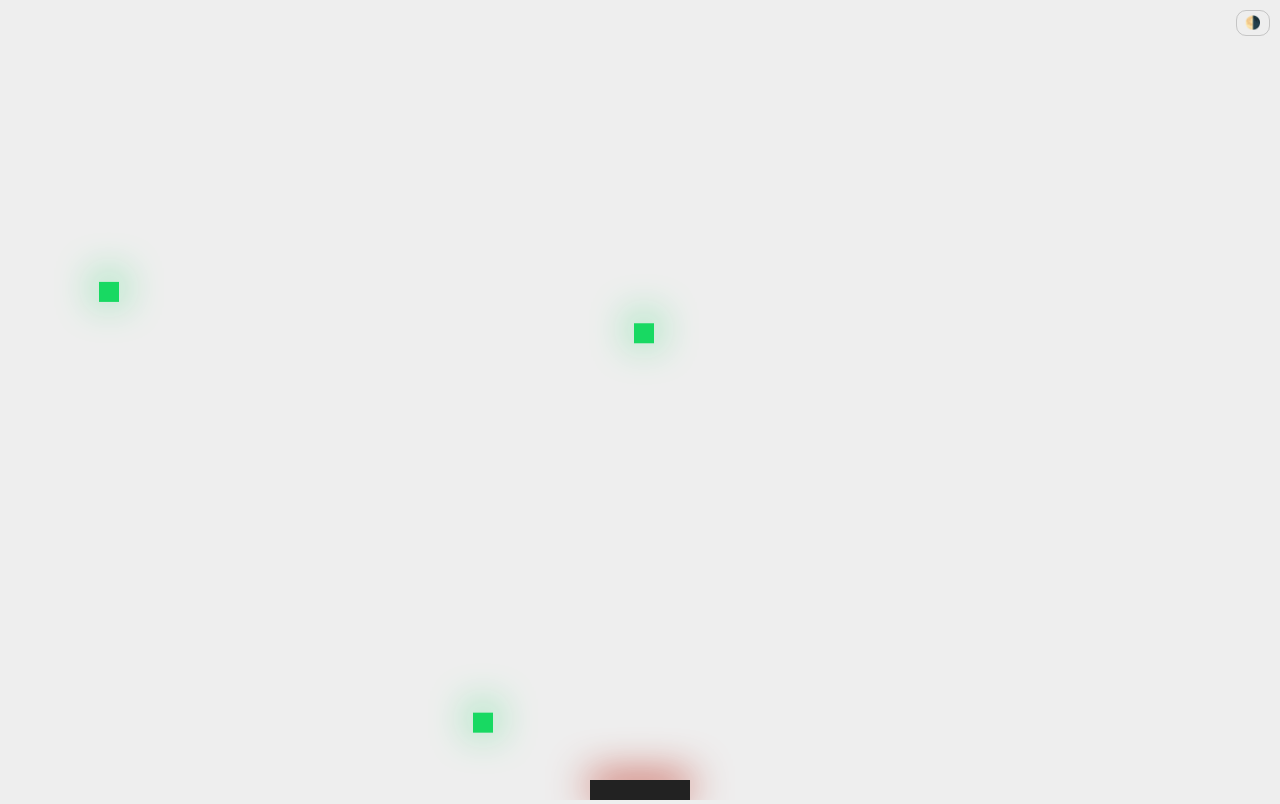
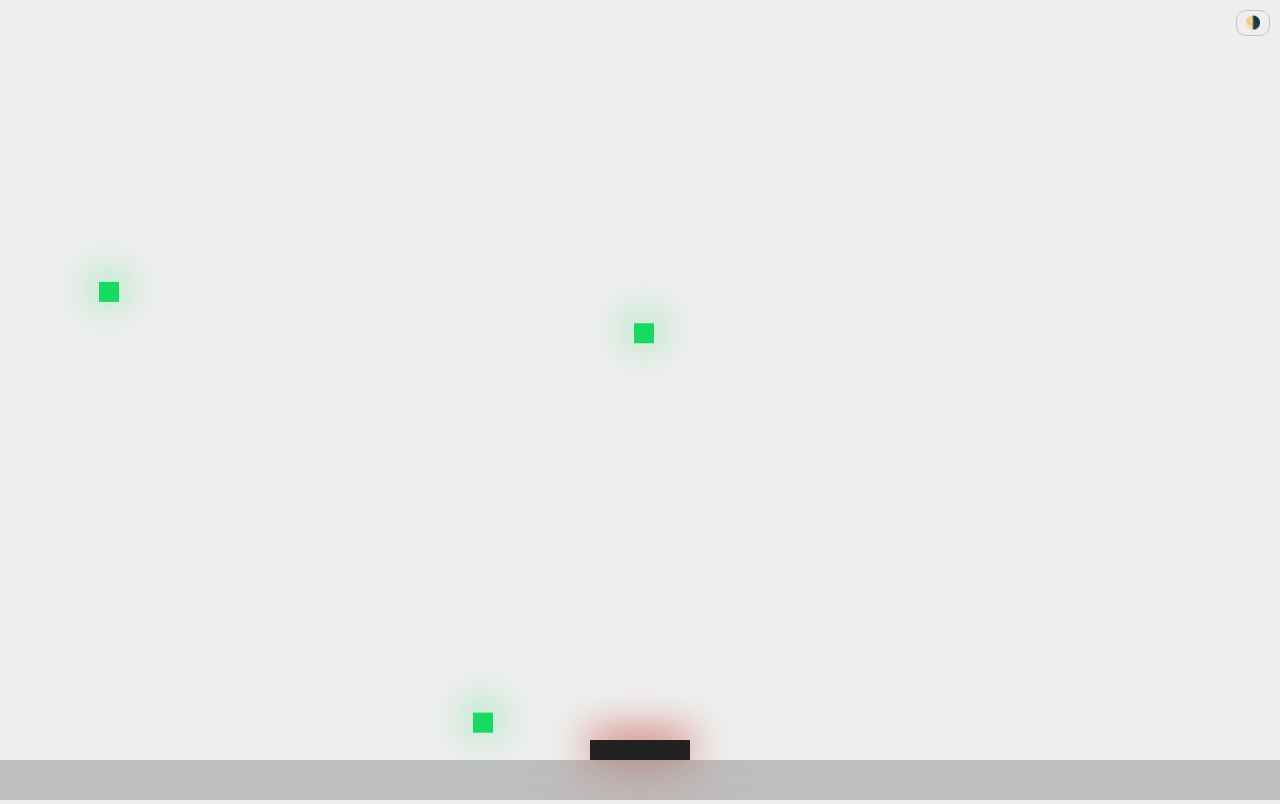
Before and after one commit to d-andrii/move, a website built with Vite: page index.html in a window 1280 px wide. Built offline with nearby package versions, Linux system fonts and the light colour scheme.

Commit message:
feat: Blur-ish background

```diff
--- a/index.html
+++ b/index.html
@@ -13,6 +13,7 @@
 			<button id="theme">🌗</button>
 		</div>
 		<canvas></canvas>
+		<div id="sub"></div>
 		<script type="module" src="/src/main.ts"></script>
 	</body>
 </html>
--- a/src/main.ts
+++ b/src/main.ts
@@ -1,12 +1,10 @@
 import './style.css';
 import {rand, randInt, clamp, intersect} from './helper';
-import {Theme} from './render';
+import {Size, Theme} from './render';
 import {AddPoint, Cube, SubtractPoint} from './cube';
 import {Player} from './player';
 
 class App {
-	public theme = Theme.Light;
-
 	private ctx: CanvasRenderingContext2D;
 	private cubes: Cube[] = [];
 	private player: Player;
@@ -23,10 +21,11 @@ class App {
 		return this.ctx.canvas.width;
 	}
 
-	constructor() {
-		const canvas = document.querySelector('canvas')!;
-		canvas.width = window.innerWidth;
-		canvas.height = window.innerHeight;
+	constructor(
+		canvas: HTMLCanvasElement,
+		public theme: Theme,
+		public size: Size,
+	) {
 		this.ctx = canvas.getContext('2d')!;
 
 		this.addPoint(AddPoint);
@@ -34,7 +33,7 @@ class App {
 		const playerSize = 100;
 		this.player = new Player(
 			this.width / 2 - playerSize / 2,
-			this.height - 20,
+			this.height - (this.size === Size.Mobile ? 140 : 60),
 			playerSize,
 		);
 
@@ -127,15 +126,26 @@ class App {
 }
 
 function main() {
-	const app = new App();
-	app.start();
+	const canvas = document.querySelector('canvas')!;
+	canvas.width = window.innerWidth;
+	canvas.height = window.innerHeight;
 
 	const themeMatcher = window.matchMedia('(prefers-color-scheme: dark)');
+	const mobileMatcher = window.matchMedia('(max-width: 500px)');
+	const app = new App(
+		canvas,
+		themeMatcher.matches ? Theme.Dark : Theme.Light,
+		mobileMatcher.matches ? Size.Mobile : Size.Desktop,
+	);
+
 	themeMatcher.addEventListener(
 		'change',
 		(event) => (app.theme = event.matches ? Theme.Dark : Theme.Light),
 	);
-	app.theme = themeMatcher.matches ? Theme.Dark : Theme.Light;
+	mobileMatcher.addEventListener(
+		'change',
+		(event) => (app.size = event.matches ? Size.Mobile : Size.Desktop),
+	);
 
 	document
 		.getElementById('theme')!
@@ -143,6 +153,8 @@ function main() {
 			'click',
 			() => (app.theme = app.theme === Theme.Dark ? Theme.Light : Theme.Dark),
 		);
+
+	app.start();
 }
 
 window.addEventListener('load', main);
--- a/src/render.ts
+++ b/src/render.ts
@@ -1,6 +1,11 @@
 export enum Theme {
 	Light,
 	Dark,
+}
+
+export enum Size {
+	Desktop,
+	Mobile,
 }
 
 export interface WithPosition {
--- a/src/style.css
+++ b/src/style.css
@@ -25,11 +25,19 @@ canvas {
 	padding: 4px 8px;
 }
 
+#sub {
+	background-color: rgba(0, 0, 0, 0.2);
+	backdrop-filter: saturate(160%) blur(30px);
+	bottom: 0;
+	height: 40px;
+	left: 0;
+	position: absolute;
+	width: 100vw;
+}
+
 @media (max-width: 500px) {
-	canvas {
-		border-bottom: 2px solid #72727253;
-		box-sizing: border-box;
-		height: calc(100vh - 100px);
+	#sub {
+		height: 120px;
 	}
 }
 
```
